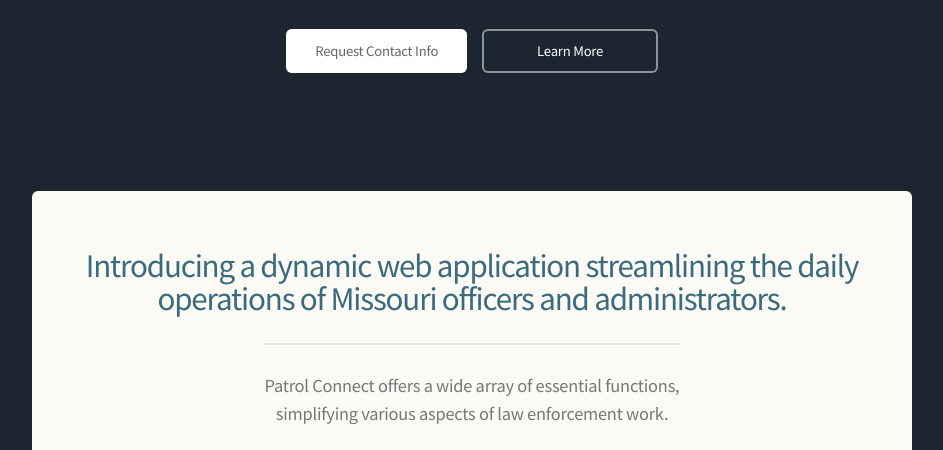
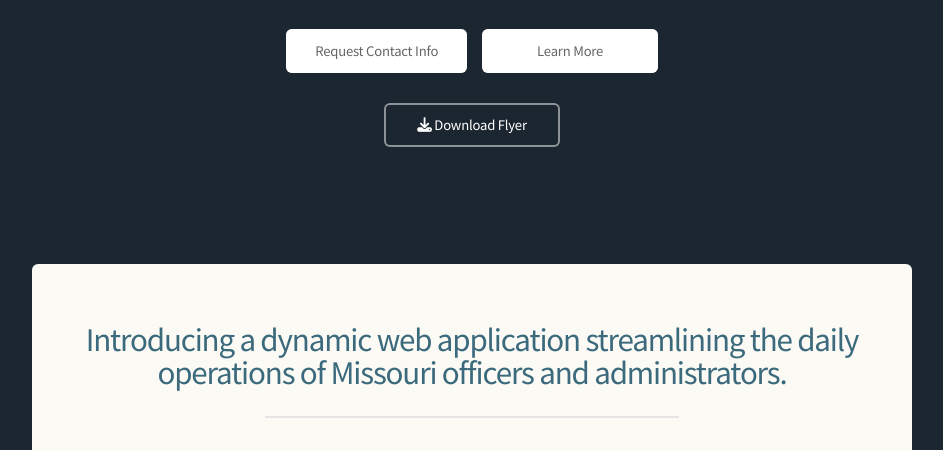
Before and after one commit to patrolconnect/patrolconnect.github.io, a plain HTML site: page index.html in a window 1280 px wide. Shown: the part 344-794 px from the top of the page, without its empty margins (168-1111 px from the left). Drawn offline with Linux system fonts and the light colour scheme.

Commit message:
Update with Download Flyer Link

```diff
--- a/index.html
+++ b/index.html
@@ -27,7 +27,10 @@
             and their personnel.</p>
          <ul class="actions special">
             <li><a href="#cta" class="button primary">Request Contact Info</a></li>
-            <li><a href="#main" class="button">Learn More</a></li>
+            <li><a href="#main" class="button primary">Learn More</a></li>
+         </ul>
+         <ul class="actions special">
+            <li><a href="Patrol Connect Flyer.pdf" download class="button"><i class="fa-solid fa-download"></i> Download Flyer</a></li>
          </ul>
       </section>
       <section id="main" class="container">
```
Also changed, not shown: 1 other file.
